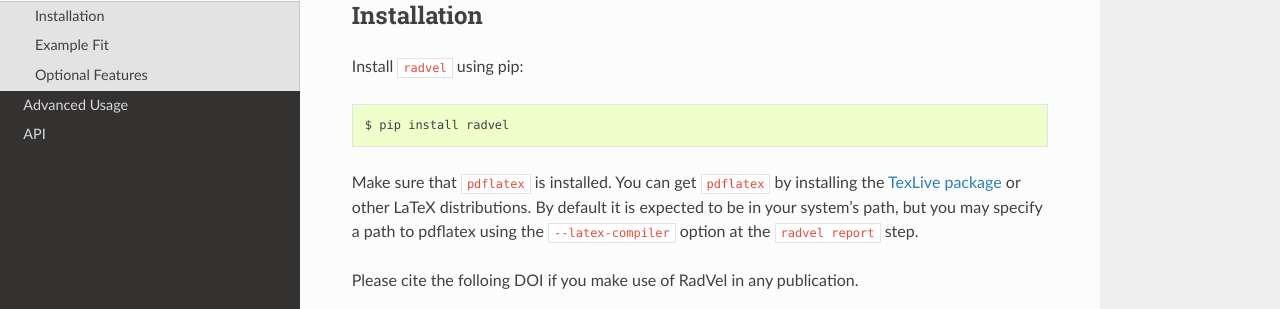
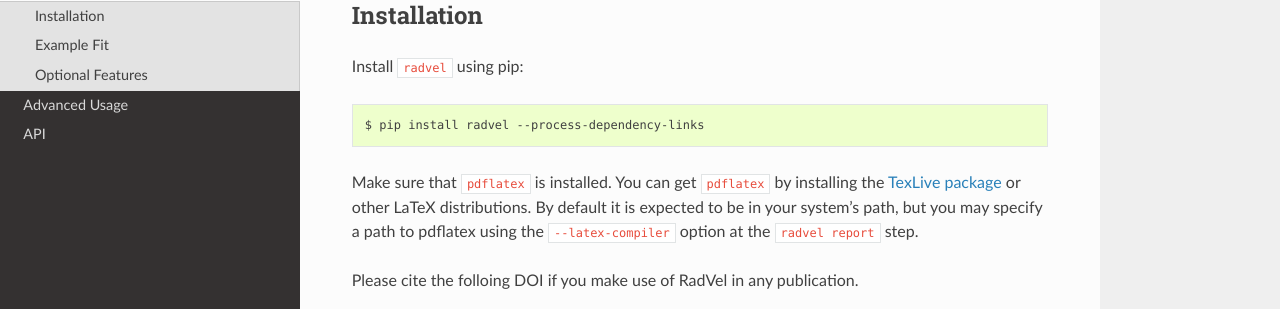
Before and after one commit to California-Planet-Search/radvel, a Sphinx documentation site: the page built from docs/quickstartcli.rst, in a window 1280 px wide and 900 px high. Shown: the part 161-470 px from the top of the window. Built offline with Sphinx 7.4.7 and the Read the Docs theme 2.0.0, drawn with Linux system fonts in a browser that asks for light colours.

Commit message:
updating docs for new install procedure

```diff
--- a/docs/quickstartcli.rst
+++ b/docs/quickstartcli.rst
@@ -12,7 +12,7 @@
 
 .. code-block:: bash
 
-    $ pip install radvel
+    $ pip install radvel --process-dependency-links
 
 Make sure that ``pdflatex`` is installed.
 You can get ``pdflatex`` by installing the `TexLive package
```
